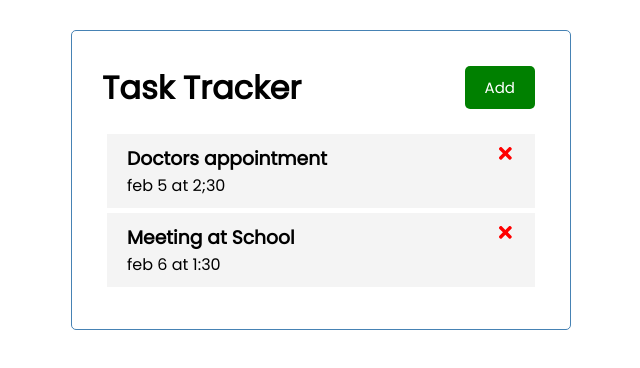
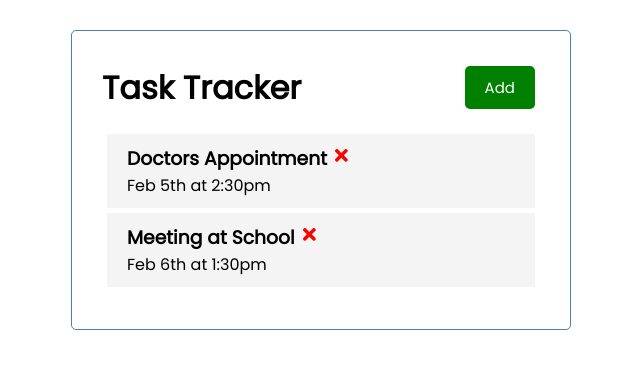
Before and after one commit to IrinaAlcala/Task-Tracker-React, a React (Create React App) app: page / in a window 1280 px wide. Shown: the top 368 px of the page, without its empty margins (319-959 px from the left). Built offline with nearby package versions, Linux system fonts and the light colour scheme; data requests are answered from the project's data file.

Commit message:
added json server

```diff
--- /dev/null
+++ b/db.json
@@ -0,0 +1,16 @@
+{
+    "tasks": [
+      {
+        "id": 1,
+        "text": "Doctors Appointment",
+        "day": "Feb 5th at 2:30pm",
+        "reminder": true
+      },
+      {
+        "id": 2,
+        "text": "Meeting at School",
+        "day": "Feb 6th at 1:30pm",
+        "reminder": true
+      }
+    ]
+  }
--- a/package.json
+++ b/package.json
@@ -7,6 +7,7 @@
     "@testing-library/jest-dom": "^5.11.9",
     "@testing-library/react": "^11.2.5",
     "@testing-library/user-event": "^12.7.1",
+    "json-server": "^0.16.3",
     "react": "^17.0.1",
     "react-dom": "^17.0.1",
     "react-icons": "^4.2.0",
@@ -18,7 +19,8 @@
     "start": "react-scripts start",
     "build": "react-scripts build",
     "test": "react-scripts test",
-    "eject": "react-scripts eject"
+    "eject": "react-scripts eject",
+    "server": "json-server --watch db.json --port 5000"
   },
   "eslintConfig": {
     "extends": [
--- a/src/App.js
+++ b/src/App.js
@@ -1,61 +1,122 @@
+import { useState, useEffect } from 'react'
+import { BrowserRouter as Router, Route } from 'react-router-dom'
 import Header from './components/Header'
-import './App.css';
-import Tasks from './components/Tasks';
-import AddTask from './components/AddTask';
-import { useState } from 'react';
-
+// import Footer from './components/Footer'
+import Tasks from './components/Tasks'
+import AddTask from './components/AddTask'
+// import About from './components/About'
 
 const App = () => {
   const [showAddTask, setShowAddTask] = useState(false)
-  const [tasks, setTasks] = useState([
-  {
-  id: 1,
-  text: "Doctors appointment",
-  day: "feb 5 at 2;30",
-  reminder: true,
-},
-{
-  id: 2,
-  text: "Meeting at School",
-  day: "feb 6 at 1:30",
-  reminder: true,
-},
-  ])
+  const [tasks, setTasks] = useState([])
 
-  //Add Task
+  useEffect(() => {
+    const getTasks = async () => {
+      const tasksFromServer = await fetchTasks()
+      setTasks(tasksFromServer)
+    }
 
-  const addTask = (task) => {
-    const id = Math.floor(Math.random() * 10000) + 1
+    getTasks()
+  }, [])
 
-    const newTask = { id, ...task }
-    setTasks([...tasks, newTask])
+  // Fetch Tasks
+  const fetchTasks = async () => {
+    const res = await fetch('http://localhost:5000/tasks')
+    const data = await res.json()
+
+    return data
   }
 
-  //Delete Task
+  // Fetch Task
+  const fetchTask = async (id) => {
+    const res = await fetch(`http://localhost:5000/tasks/${id}`)
+    const data = await res.json()
 
-  const deleteTask = (id) => {
-    setTasks(tasks.filter((task) => task.id !==id))
+    return data
   }
 
-  //Togge Reminder
+  // Add Task
+  const addTask = async (task) => {
+    const res = await fetch('http://localhost:5000/tasks', {
+      method: 'POST',
+      headers: {
+        'Content-type': 'application/json',
+      },
+      body: JSON.stringify(task),
+    })
 
-  const toggleReminder = (id) => {
+    const data = await res.json()
+
+    setTasks([...tasks, data])
+
+    // const id = Math.floor(Math.random() * 10000) + 1
+    // const newTask = { id, ...task }
+    // setTasks([...tasks, newTask])
+  }
+
+  // Delete Task
+  const deleteTask = async (id) => {
+    const res = await fetch(`http://localhost:5000/tasks/${id}`, {
+      method: 'DELETE',
+    })
+    //We should control the response status to decide if we will change the state or not.
+    res.status === 200
+      ? setTasks(tasks.filter((task) => task.id !== id))
+      : alert('Error Deleting This Task')
+  }
+
+  // Toggle Reminder
+  const toggleReminder = async (id) => {
+    const taskToToggle = await fetchTask(id)
+    const updTask = { ...taskToToggle, reminder: !taskToToggle.reminder }
+
+    const res = await fetch(`http://localhost:5000/tasks/${id}`, {
+      method: 'PUT',
+      headers: {
+        'Content-type': 'application/json',
+      },
+      body: JSON.stringify(updTask),
+    })
+
+    const data = await res.json()
+
     setTasks(
       tasks.map((task) =>
-        task.id === id ? { ...task, reminder:!task.reminder } : task
-    )
-
+        task.id === id ? { ...task, reminder: data.reminder } : task
+      )
     )
   }
 
-
   return (
-    <div className="container">
-      <Header onAdd={() => setShowAddTask(!showAddTask)} showAdd={showAddTask} />
-      {showAddTask && <AddTask onAdd={addTask} />}
-      {tasks.length > 0 ? <Tasks tasks={tasks} onDelete={deleteTask} onToggle={toggleReminder} /> : 'No Tasks To Show'}
-    </div>
+    <Router>
+      <div className='container'>
+        <Header
+          onAdd={() => setShowAddTask(!showAddTask)}
+          showAdd={showAddTask}
+        />
+        <Route
+          path='/'
+          exact
+          render={(props) => (
+            <>
+              {showAddTask && <AddTask onAdd={addTask} />}
+              {tasks.length > 0 ? (
+                <Tasks
+                  tasks={tasks}
+                  onDelete={deleteTask}
+                  onToggle={toggleReminder}
+                />
+              ) : (
+                'No Tasks To Show'
+              )}
+            </>
+          )}
+        />
+        {/* <Route path='/about' component={About} />
+        <Footer /> */}
+      </div>
+    </Router>
   )
 }
 
-export default App;
+export default App
--- a/src/components/Task.js
+++ b/src/components/Task.js
@@ -1,11 +1,17 @@
-import React from 'react';
 import { FaTimes } from 'react-icons/fa'
 
-const Task = ({ task, onDelete, onToggle  }) => {
+const Task = ({ task, onDelete, onToggle }) => {
   return (
-        <div className={`task ${task.reminder ? 'reminder' : ''}`} onDoubleClick={() => onToggle(task.id)}>
+    <div
+      className={`task ${task.reminder ? 'reminder' : ''}`}
+      onDoubleClick={() => onToggle(task.id)}
+    >
       <h3>
-                {task.text} <FaTimes style={{ color:'red', cursor: 'pointer', float: 'right' }} onClick={() => onDelete(task.id)} />
+        {task.text}{' '}
+        <FaTimes
+          style={{ color: 'red', cursor: 'pointer' }}
+          onClick={() => onDelete(task.id)}
+        />
       </h3>
       <p>{task.day}</p>
     </div>
--- a/src/components/Tasks.js
+++ b/src/components/Tasks.js
@@ -1,14 +1,10 @@
-import React from 'react';
-import Task from './Task';
-
-
+import Task from './Task'
 
 const Tasks = ({ tasks, onDelete, onToggle }) => {
-
   return (
     <>
-        {tasks.map((task) => (
-            <Task key={task.id} task={task} onDelete={onDelete} onToggle={onToggle} />
+      {tasks.map((task, index) => (
+        <Task key={index} task={task} onDelete={onDelete} onToggle={onToggle} />
       ))}
     </>
   )
```
Also changed, not shown: src/components/AddTask.js (+22 -13 lines), 1 other file (tests, documents, lock files or other folders). Lines whose indentation alone changed are shown as unchanged.
